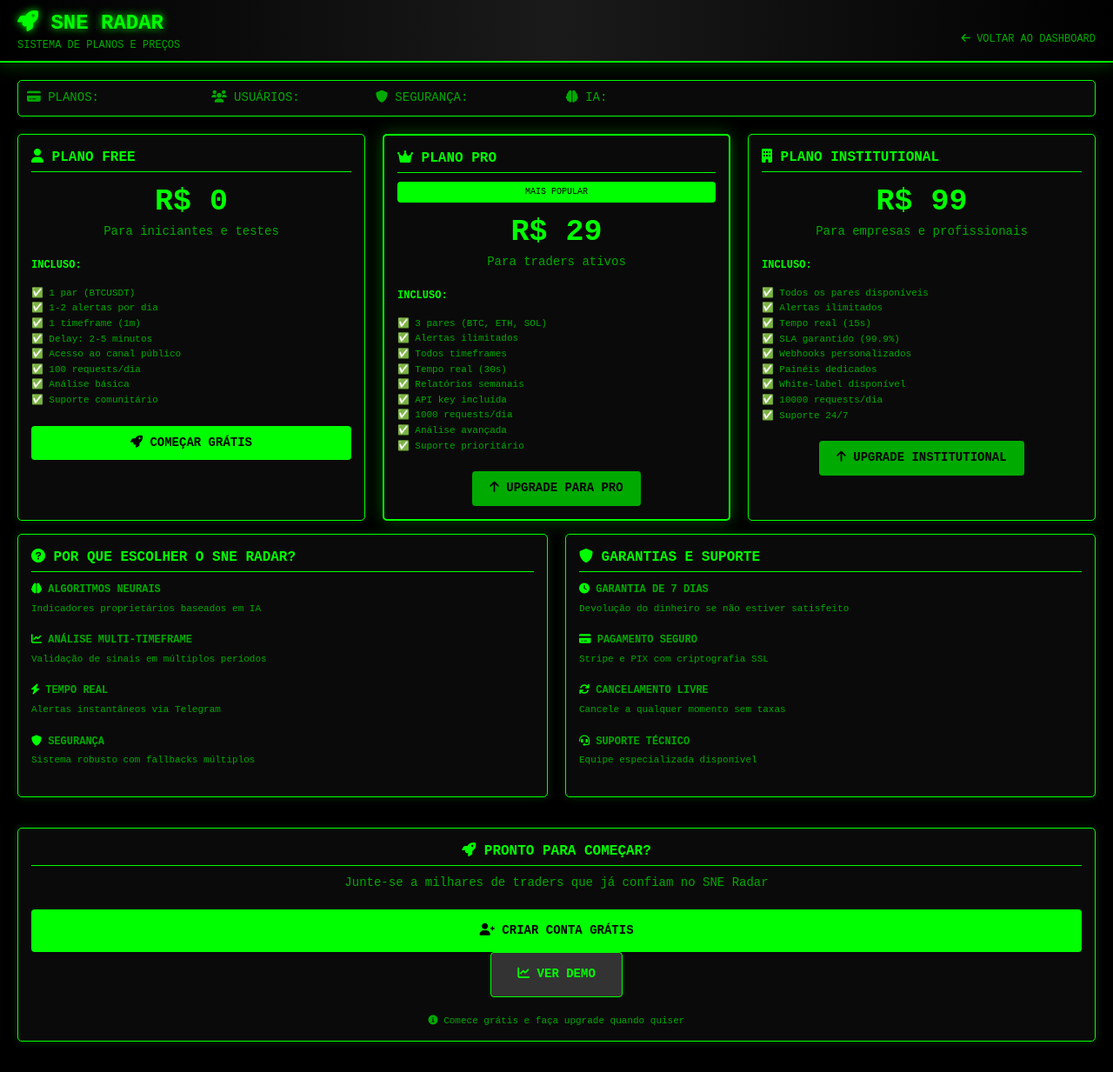
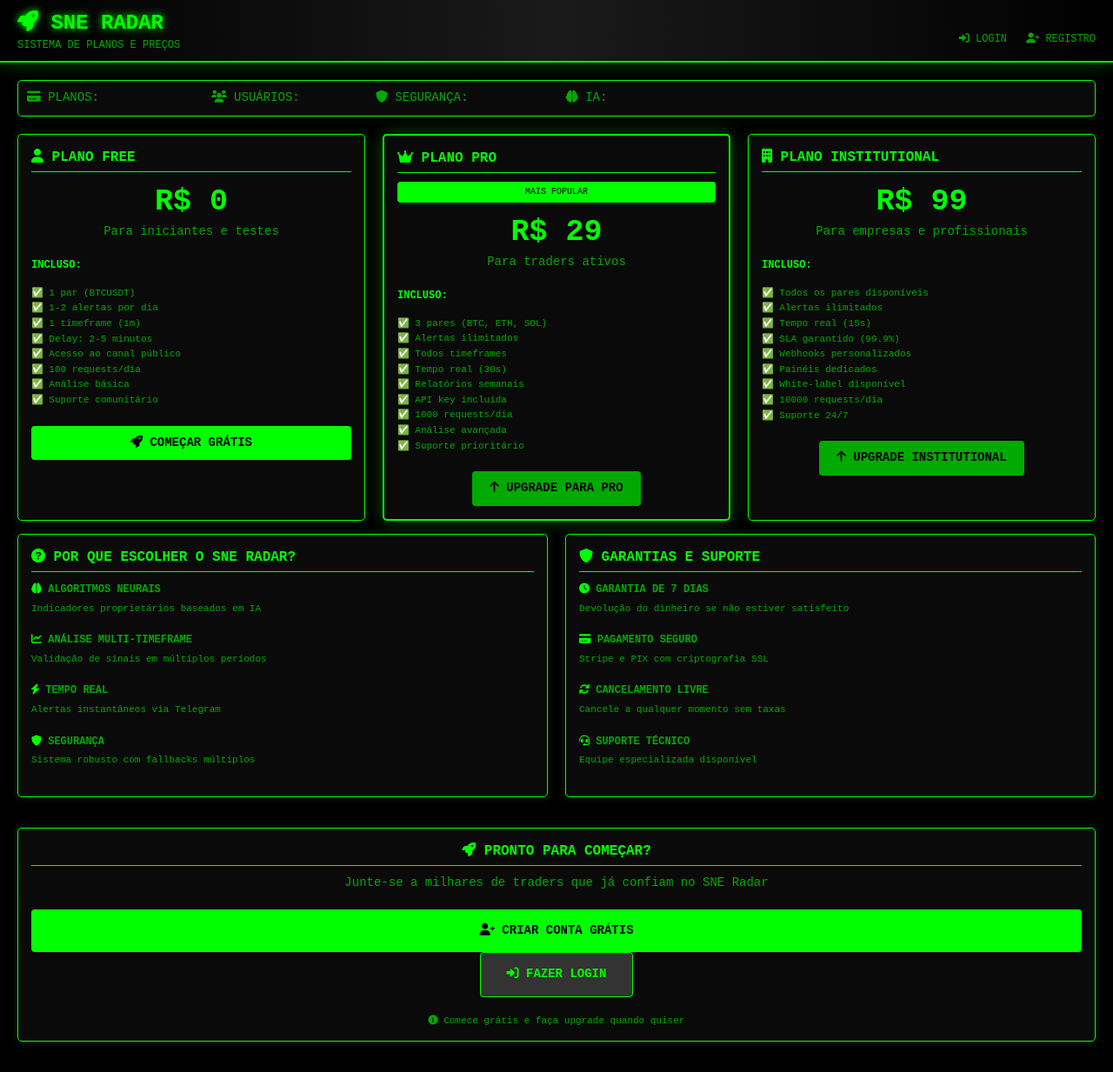
Before and after one commit to 4LFR3Dv1/SNE-V1.0-CLOSED-BETA-, a Flask app: page /pricing in a window 1280 px wide. Shown: the whole page at 87% size. Run offline with Flask 3, Linux system fonts and the light colour scheme; some libraries are stand-ins or nearby versions.

Commit message:
Fix: Site flow - pricing as homepage, proper navigation flow pricing->login->dashboard

```diff
--- a/sne_radar_web.py
+++ b/sne_radar_web.py
@@ -1783,9 +1783,13 @@
 # Rotas Flask
 @app.route('/')
 def index():
-    if current_user.is_authenticated:
-        return redirect(url_for('dashboard'))
-    return redirect(url_for('login'))
+    """Homepage - Página de pricing"""
+    return render_template('pricing.html')
+
+@app.route('/home')
+def home():
+    """Redireciona para pricing (homepage)"""
+    return redirect(url_for('index'))
 
 @app.route('/login', methods=['GET', 'POST'])
 def login():
@@ -1835,11 +1839,19 @@
 @app.route('/dashboard')
 @login_required
 def dashboard():
+    """Dashboard principal para usuários autenticados"""
     response = make_response(render_template('dashboard.html'))
     response.headers['Cache-Control'] = 'no-cache, no-store, must-revalidate'
     response.headers['Pragma'] = 'no-cache'
     response.headers['Expires'] = '0'
     return response
+
+@app.route('/app')
+def app_redirect():
+    """Redireciona usuários autenticados para dashboard, outros para pricing"""
+    if current_user.is_authenticated:
+        return redirect(url_for('dashboard'))
+    return redirect(url_for('index'))
 
 def serializar_dados_json(dados):
     """Serializa dados para JSON de forma segura"""
--- a/templates/login.html
+++ b/templates/login.html
@@ -35,8 +35,11 @@
         </form>
 
         <div style="text-align: center; margin-top: 20px;">
-            <a href="{{ url_for('register') }}" style="color: #00ff00; text-decoration: none; font-size: 12px;">
+            <a href="{{ url_for('register') }}" style="color: #00ff00; text-decoration: none; font-size: 12px; margin-right: 15px;">
                 <i class="fas fa-user-plus"></i> CRIAR CONTA
+            </a>
+            <a href="{{ url_for('index') }}" style="color: #00aa00; text-decoration: none; font-size: 12px;">
+                <i class="fas fa-home"></i> VOLTAR À HOME
             </a>
         </div>
     </div>
--- a/templates/pricing.html
+++ b/templates/pricing.html
@@ -17,8 +17,11 @@
                 <i class="fas fa-circle"></i> SISTEMA ONLINE
             </div>
             <div style="color: #00aa00; font-size: 12px;">
-                <a href="/dashboard" style="color: #00aa00; text-decoration: none;">
-                    <i class="fas fa-arrow-left"></i> VOLTAR AO DASHBOARD
+                <a href="/login" style="color: #00aa00; text-decoration: none; margin-right: 15px;">
+                    <i class="fas fa-sign-in-alt"></i> LOGIN
+                </a>
+                <a href="/register" style="color: #00aa00; text-decoration: none;">
+                    <i class="fas fa-user-plus"></i> REGISTRO
                 </a>
             </div>
         </div>
@@ -238,8 +241,8 @@
                     <i class="fas fa-user-plus"></i> CRIAR CONTA GRÁTIS
                 </a>
 
-                <a href="/dashboard" class="btn-secondary" style="display: inline-block; padding: 15px 30px; text-decoration: none;">
-                    <i class="fas fa-chart-line"></i> VER DEMO
+                <a href="/login" class="btn-secondary" style="display: inline-block; padding: 15px 30px; text-decoration: none;">
+                    <i class="fas fa-sign-in-alt"></i> FAZER LOGIN
                 </a>
             </div>
 
--- a/templates/register.html
+++ b/templates/register.html
@@ -35,8 +35,11 @@
         </form>
 
         <div style="text-align: center; margin-top: 20px;">
-            <a href="{{ url_for('login') }}" style="color: #00ff00; text-decoration: none; font-size: 12px;">
+            <a href="{{ url_for('login') }}" style="color: #00ff00; text-decoration: none; font-size: 12px; margin-right: 15px;">
                 <i class="fas fa-sign-in-alt"></i> JÁ TEM CONTA? ENTRAR
+            </a>
+            <a href="{{ url_for('index') }}" style="color: #00aa00; text-decoration: none; font-size: 12px;">
+                <i class="fas fa-home"></i> VOLTAR À HOME
             </a>
         </div>
     </div>
```
Also changed, not shown: templates/dashboard.html (+7 -2 lines).
